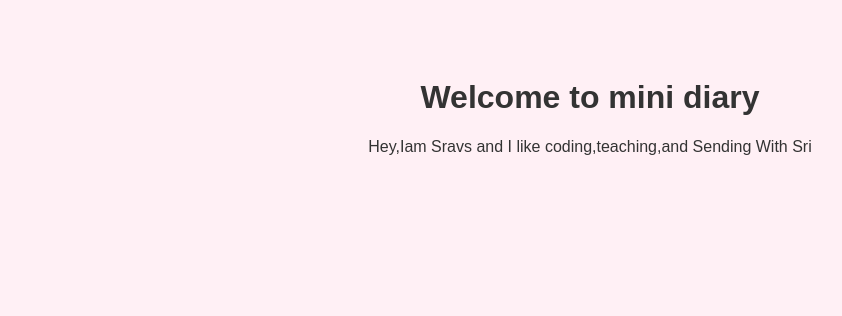
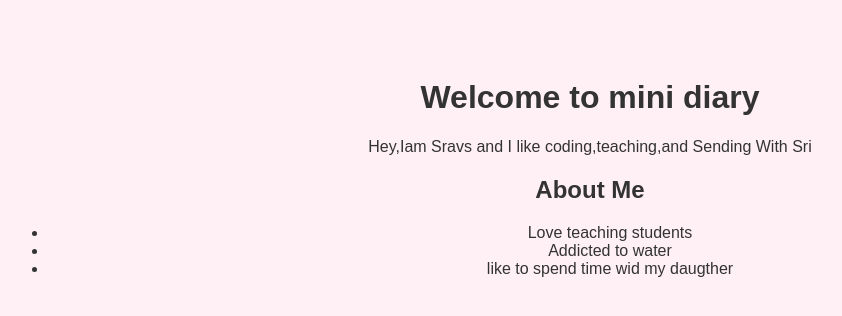
Before and after one commit to sravanthi-0806/mini-diary, a plain HTML site: page index.html in a window 1280 px wide. Shown: the whole page, without its empty margins (50-892 px from the left). Drawn offline with Linux system fonts and the light colour scheme.

Commit message:
Added About Me section

```diff
--- a/index.html
+++ b/index.html
@@ -6,6 +6,12 @@
 	</head>
 	<body>
 		<h1>Welcome to mini diary</h1>
-		<p>Hey,Iam Sravs and I like coding,teaching,and Sending With Sri</p>
+		<p>Hey,Iam Sravs and I like coding,teaching,and Sending With Sri
+		<h2>About Me</h2>
+		<ul>
+			<li>Love teaching students</li>
+			<li>Addicted to water</li>
+			<li>like to spend time wid my daugther</li>
+		</ul></p>
 	</body>
 </html>
```
